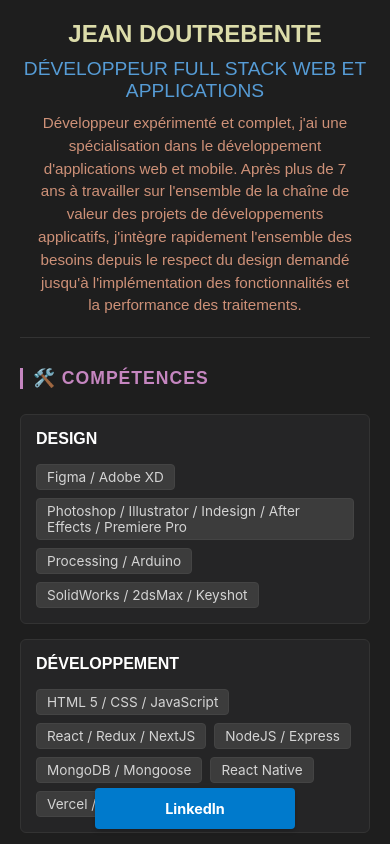
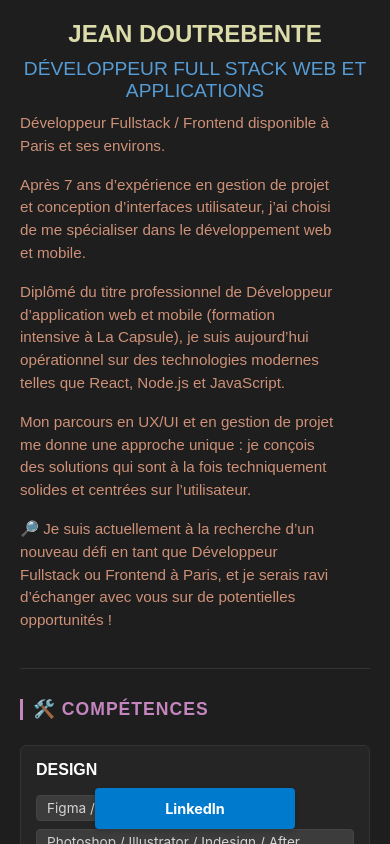
Before and after one commit to jeandout/Portfolio, a Next.js app: page / in a window 390 px wide. Shown: the top 844 px of the page. Built offline with nearby package versions, Linux system fonts and the light colour scheme.

Commit message:
changing resume desk and mobile, style and content

```diff
--- a/components/EditorContent.js
+++ b/components/EditorContent.js
@@ -29,9 +29,11 @@ function EditorContent({ openTabs, setOpenTabs, selectedFile, setSelectedFile })
                                     <h2 style={{ "marginBottom": "0rem" }}>
                                         {selectedFile.cvTitle}
                                     </h2>
-                                    <p style={{ "width": "100%" }}>
-                                        {selectedFile.resume}
-                                    </p>
+                                    <div style={{ "width": "100%" }}>
+                                        {selectedFile.resume.map((item, key) => (
+                                            <p style={{ "marginBottom": "1rem" }} key={key}>{item}</p>
+                                        ))}
+                                    </div>
                                 </div>
 
 
@@ -174,9 +176,9 @@ function EditorContent({ openTabs, setOpenTabs, selectedFile, setSelectedFile })
 
     return (
 
-            <div className="editorContent"  >
-                {editorContent()}
-            </div>
+        <div className="editorContent"  >
+            {editorContent()}
+        </div>
 
     )
 }
--- a/components/MobileView.js
+++ b/components/MobileView.js
@@ -1,6 +1,5 @@
 import data from "../public/CV.json";
 import styles from '../styles/MobileView.module.css';
-import ProfilPic from '../components/ProfilPic';
 
 function MobileView() {
 
@@ -17,7 +16,9 @@ function MobileView() {
             <section className={`${styles.section} ${styles.profilSection}`}>
                 <h2>{profil.user.firstname} {profil.user.name}</h2>
                 <h1>{profil.cvTitle}</h1>
-                <p>{profil.resume}</p>
+                <div>{profil.resume.map((item, key) => (
+                    <p style={{ textAlign: "left", marginBottom: "1rem" }} key={key}>{item}</p>
+                ))}</div>
             </section>
 
             {/* Competences Section */}
--- a/components/ProfilPic.js
+++ b/components/ProfilPic.js
@@ -6,7 +6,7 @@ function ProfilPic(image) {
 
         <div >
             {image.map((line, key) => {
-                return (<p style={{"fontWeight":"800","fontSize":"8px", "fontFamily":"monospace","color":"rgb(0, 0, 0)", "lineHeight":"8px"}} key={key}>{line}</p>)
+                return (<p style={{ "fontWeight": "800", "fontSize": "4px", "fontFamily": "monospace", "color": "rgb(0, 0, 0)", "lineHeight": "4px" }} key={key}>{line}</p>)
             })}
         </div>
     )
--- a/public/CV.json
+++ b/public/CV.json
@@ -68,7 +68,13 @@
             "phone": "+33 6 32 03 17 86",
             "adress": "Paris"
         },
-        "resume": "Développeur expérimenté et complet, j'ai une spécialisation dans le développement d'applications web et mobile. Après plus de 7 ans à travailler sur l'ensemble de la chaîne de valeur des projets de développements applicatifs, j'intègre rapidement l'ensemble des besoins depuis le respect du design demandé jusqu'à l'implémentation des fonctionnalités et la performance des traitements."
+        "resume": [
+            "Développeur Fullstack / Frontend disponible à Paris et ses environs. ",
+            "Après 7 ans d’expérience en gestion de projet et conception d’interfaces utilisateur, j’ai choisi de me spécialiser dans le développement web et mobile. ",
+            "Diplômé du titre professionnel de Développeur d’application web et mobile (formation intensive à La Capsule), je suis aujourd’hui opérationnel sur des technologies modernes telles que React, Node.js et JavaScript. ",
+            "Mon parcours en UX/UI et en gestion de projet me donne une approche unique : je conçois des solutions qui sont à la fois techniquement solides et centrées sur l’utilisateur. ",
+            "🔎 Je suis actuellement à la recherche d’un nouveau défi en tant que Développeur Fullstack ou Frontend à Paris, et je serais ravi d’échanger avec vous sur de potentielles opportunités ! "
+        ]
     },
     "formations": {
         "title": "🎓 formations",
--- a/styles/globals.css
+++ b/styles/globals.css
@@ -154,7 +154,7 @@ button {
 .profilContent {
   display: flex;
   flex-direction: row;
-  align-items: center;
+  align-items: top;
   justify-content: center;
   gap: 15px;
   padding: 30px;
```
